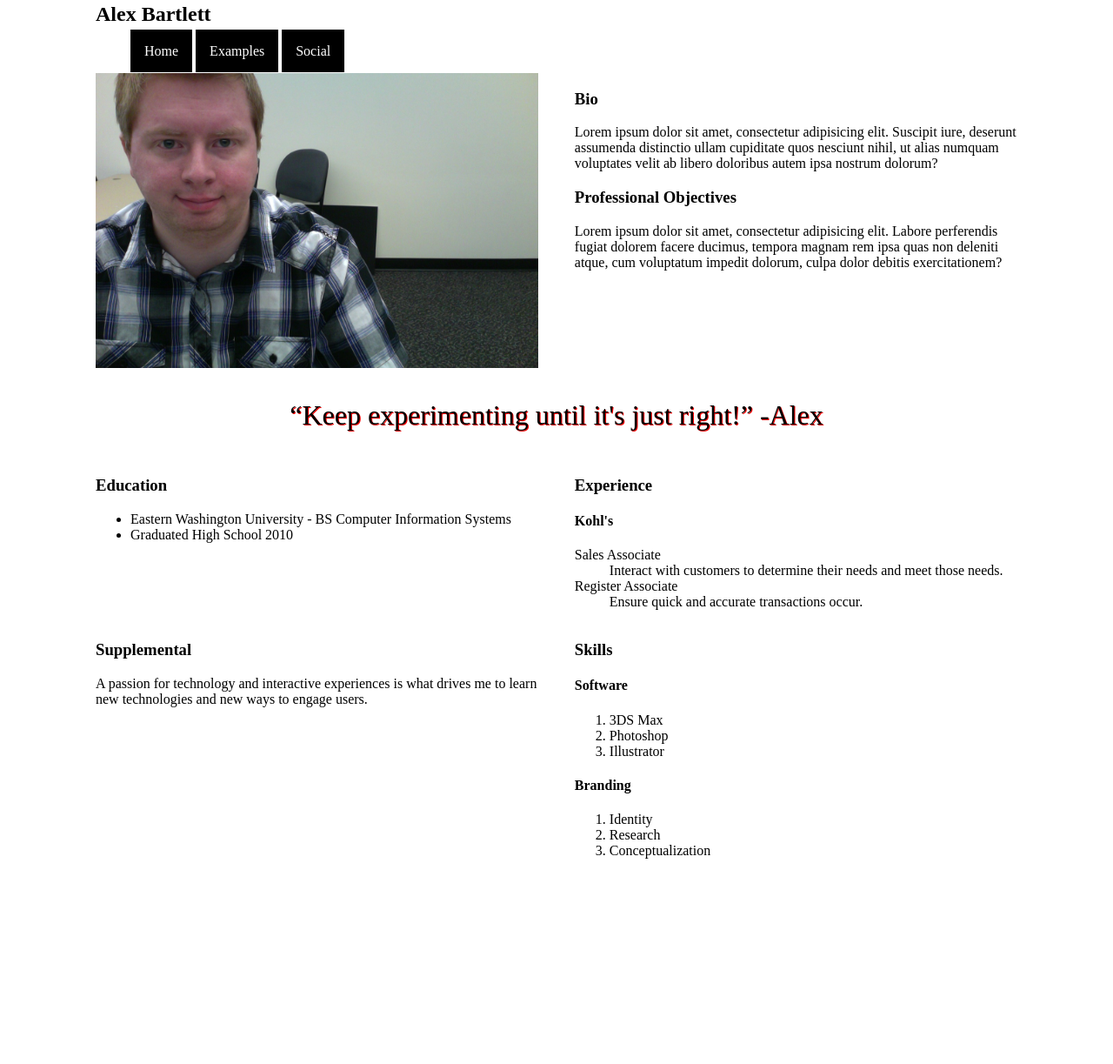
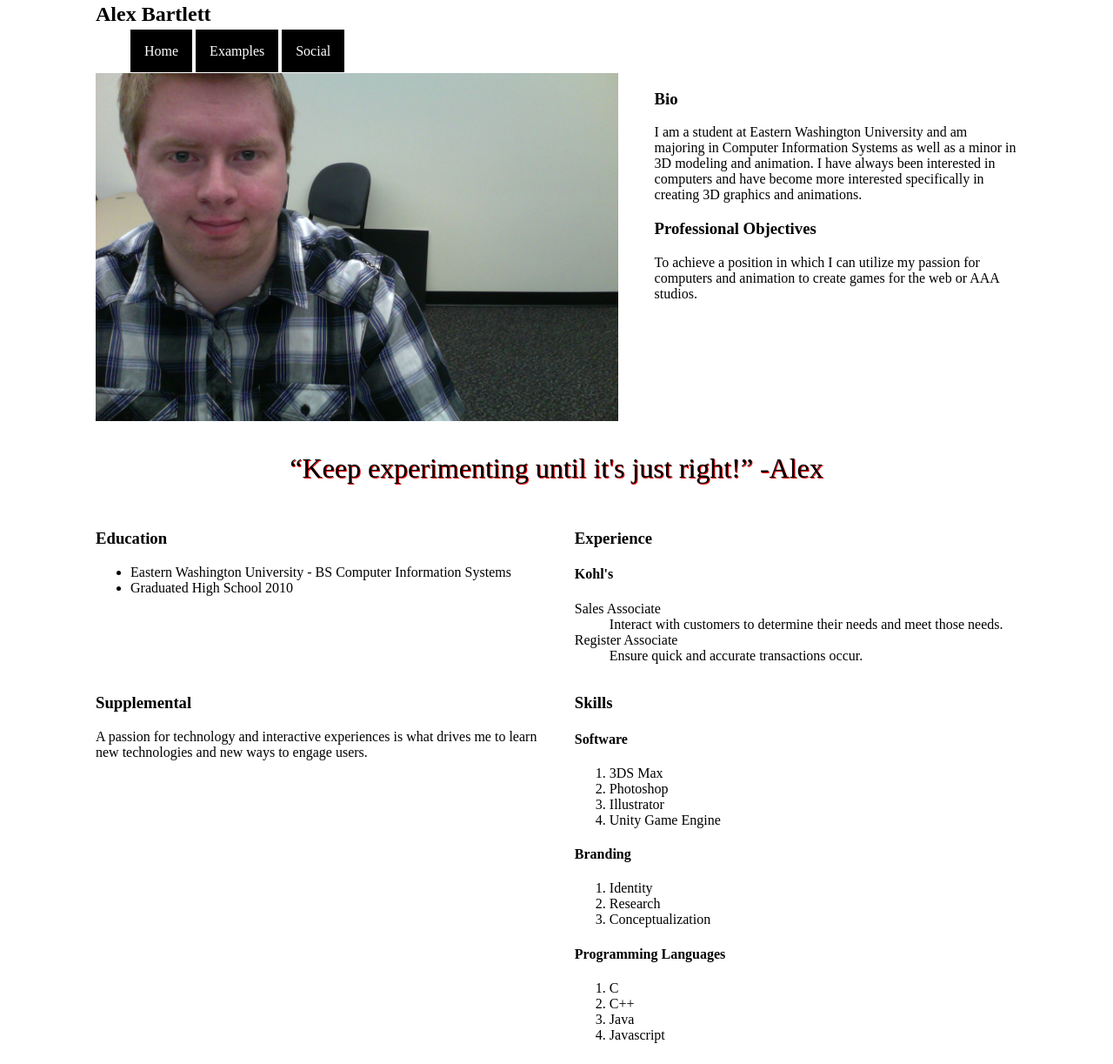
Before and after one commit to asbart2010/asbart2010.github.io, a plain HTML site: page index.html in a window 1280 px wide. Shown: the part 25-1248 px from the top of the page at 87% size. Before the commit the page ends 1036 px from the top, so only its background shows below. Drawn offline with Linux system fonts and the light colour scheme; a web font is replaced by a local one.

Commit message:
Edited a lot of text

```diff
--- a/index.html
+++ b/index.html
@@ -33,18 +33,18 @@
     <article class="grid-container">
 
         <!-- Col A-->
-        <section class="grid-6">
+        <section class="grid-7">
            <img src="img/photo.jpg" alt="">
         </section>
 
 
         <!--Col B-->
-        <section class="grid-6">
+        <section class="grid-5">
             <h3>Bio</h3>
-            <p>Lorem ipsum dolor sit amet, consectetur adipisicing elit. Suscipit iure, deserunt                 assumenda distinctio ullam cupiditate quos nesciunt nihil, ut alias numquam                     voluptates velit ab libero doloribus autem ipsa nostrum dolorum?</p>
+            <p>I am a student at Eastern Washington University and am majoring in Computer Information Systems as well as a minor in 3D modeling and animation. I have always been interested in computers and have become more interested specifically in creating 3D graphics and animations.</p>
 
             <h3>Professional Objectives</h3>
-            <p>Lorem ipsum dolor sit amet, consectetur adipisicing elit. Labore perferendis                 fugiat dolorem facere ducimus, tempora magnam rem ipsa quas non deleniti atque, cum             voluptatum impedit dolorum, culpa dolor debitis exercitationem?</p>
+            <p>To achieve a position in which I can utilize my passion for computers and animation to create games for the web or AAA studios.</p>
         </section>
 
     </article>
@@ -96,6 +96,7 @@
              <li>3DS Max</li>
              <li>Photoshop</li>
              <li>Illustrator</li>
+             <li>Unity Game Engine</li>
          </ol>
 
          <h4>Branding</h4>
@@ -103,6 +104,14 @@
              <li>Identity</li>
              <li>Research</li>
              <li>Conceptualization</li>
+         </ol>
+
+         <h4>Programming Languages</h4>
+         <ol>
+             <li>C</li>
+             <li>C++</li>
+             <li>Java</li>
+             <li>Javascript</li>
          </ol>
 
      </section>
```
